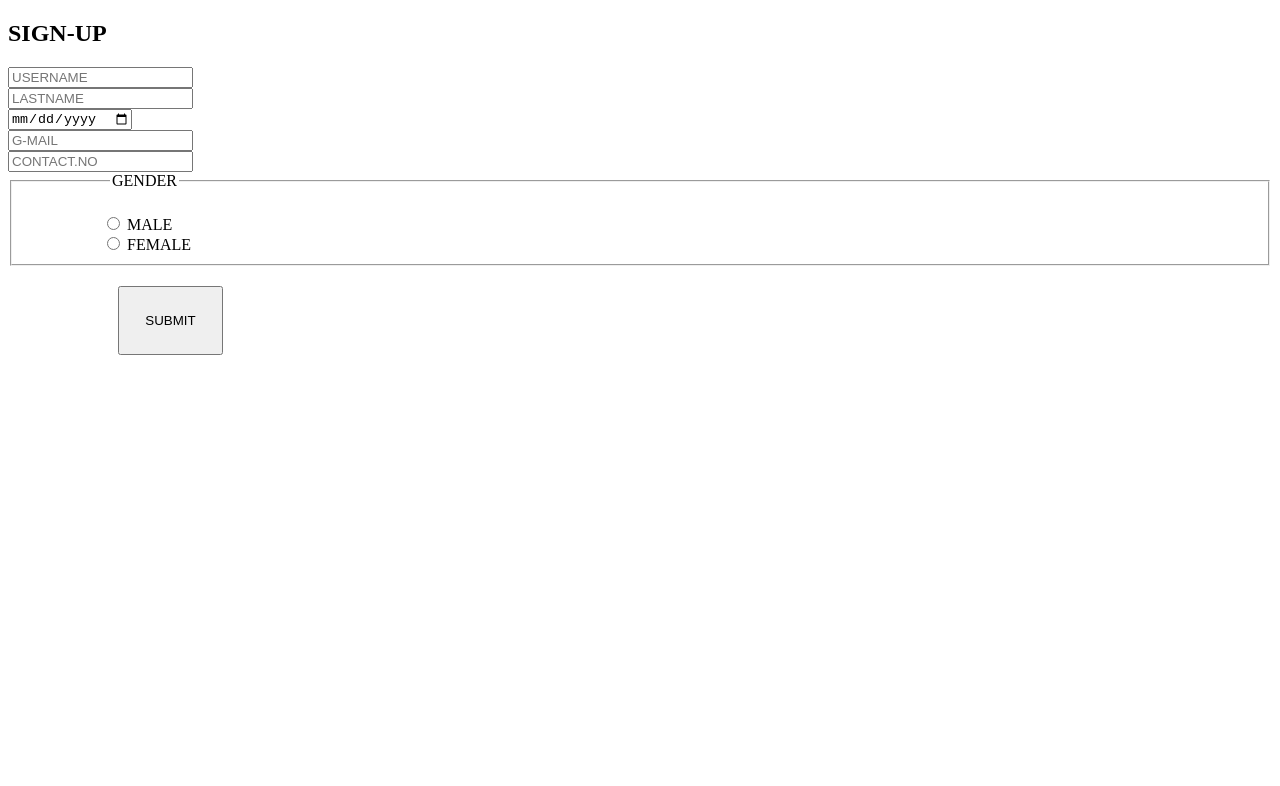
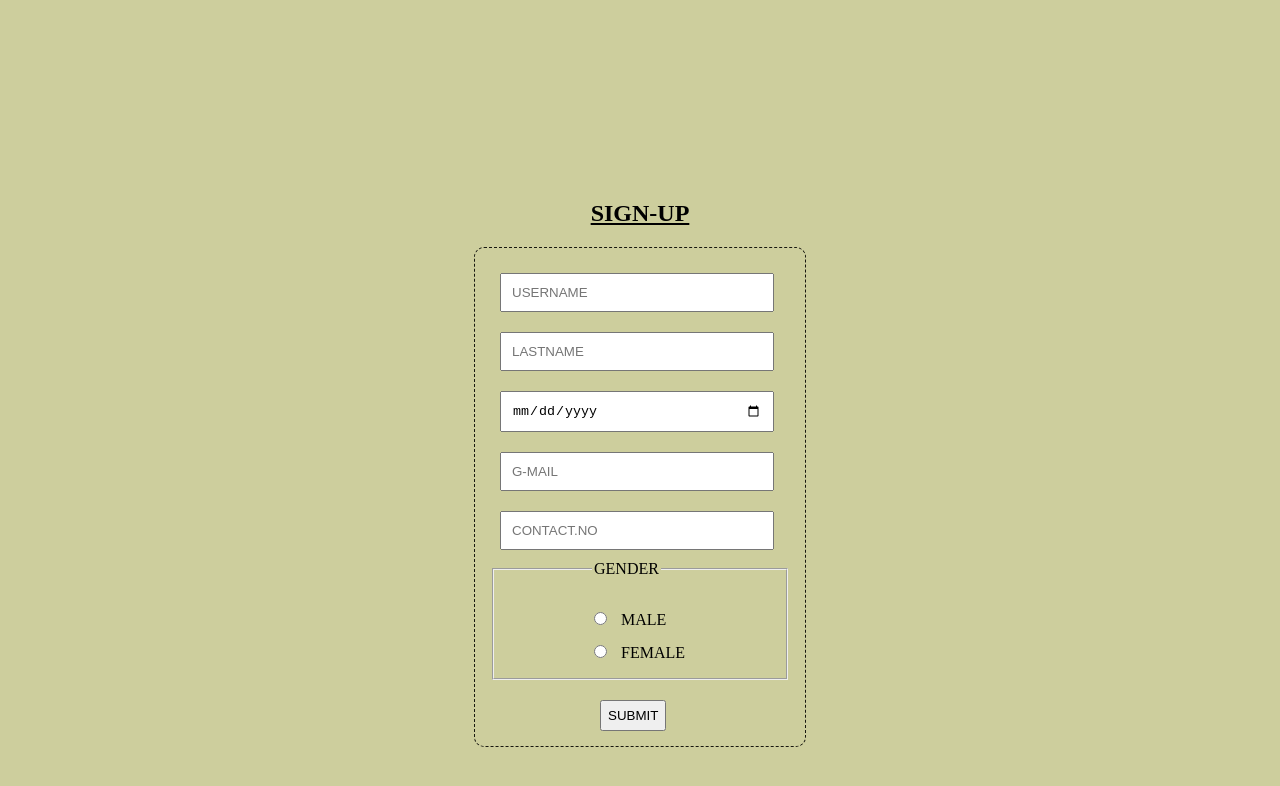
Before and after one commit to HARISAGULAND/Form, a plain HTML site: page signup.html in a window 1280 px wide. Drawn offline with Linux system fonts and the light colour scheme; the site is published under a folder, as on GitHub Pages, so addresses that start at the root find nothing.

Commit message:
Update signup.html

```diff
--- a/signup.html
+++ b/signup.html
@@ -4,7 +4,7 @@
     <meta charset="UTF-8">
     <meta name="viewport" content="width=device-width, initial-scale=1.0">
     <title>login form</title>
-    <link rel="stylesheet" href="/im.css">
+    <link rel="stylesheet" href="im.css">
 </head>
 <body>
     <div class="h">
```
